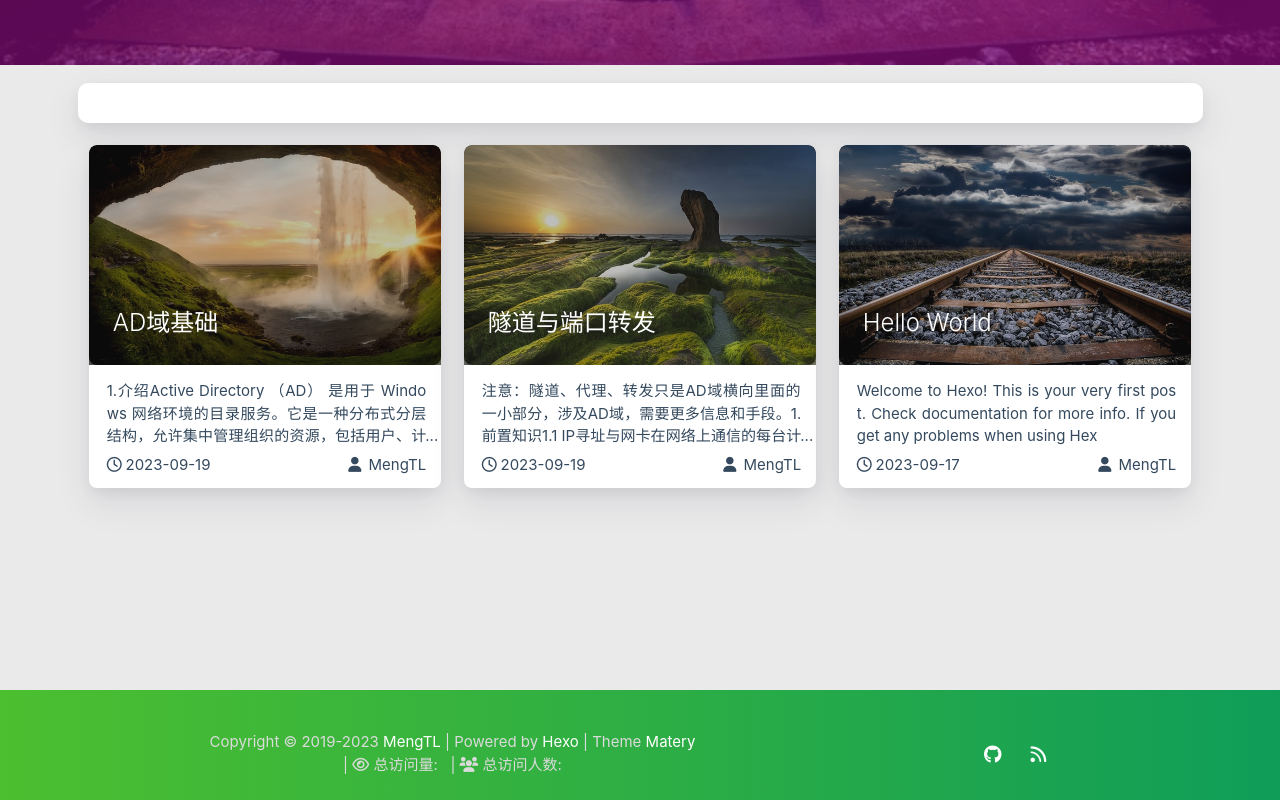
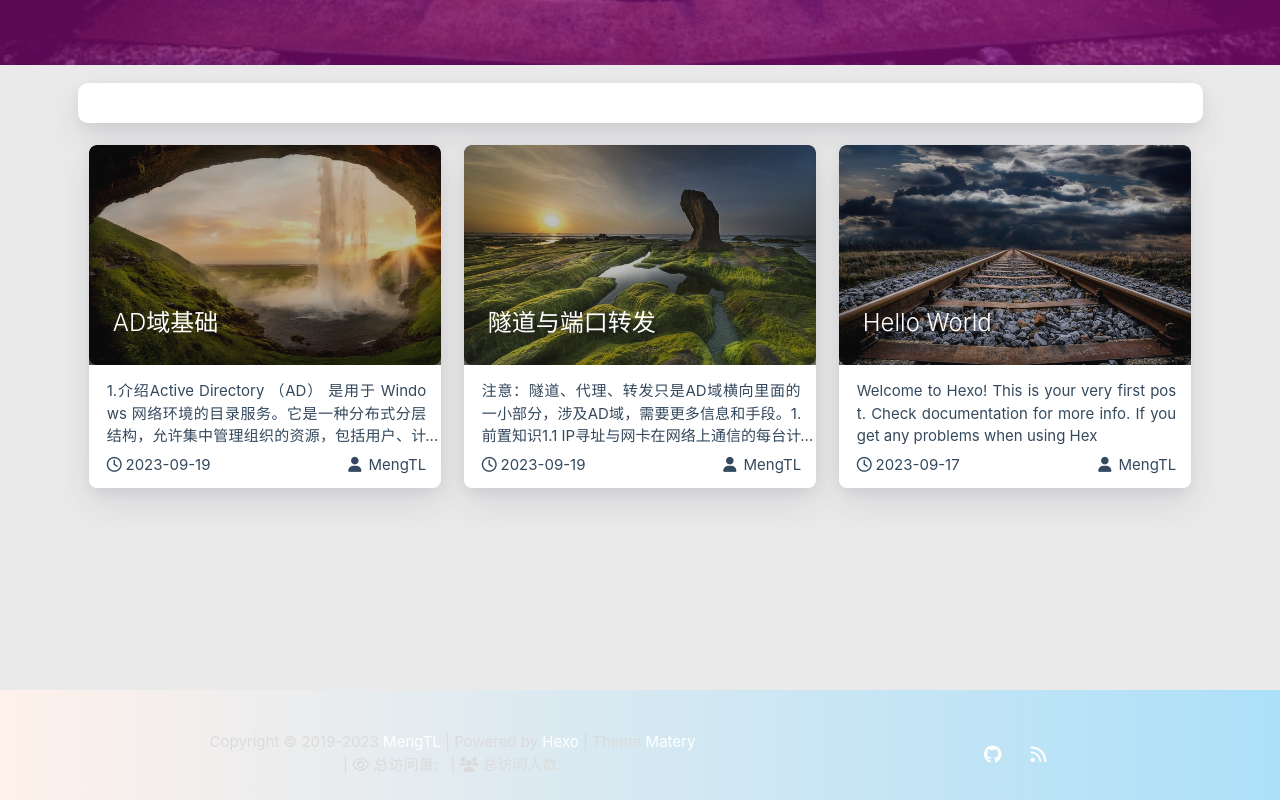
Before and after one commit to MengTL4/mengtl4.github.io, a plain HTML site: page index.html in a window 1280 px wide. Shown: the part 735-1535 px from the top of the page. Drawn offline with Linux system fonts and the light colour scheme; some packages are replaced by stand-ins of ours; no server answers; a script that the page names is missing.

Commit message:
Site updated: 2023-09-19 22:27:16

```diff
--- a/css/matery.css
+++ b/css/matery.css
@@ -241,7 +241,7 @@ mark {
 }
 
 .bg-color {
-    background-image: linear-gradient(to right, #4cbf30 0%, #0f9d58 100%);
+    background-image: linear-gradient(to right, #fff1eb 0%, #ace0f9 100%);
 }
 
 .text-color {
```
